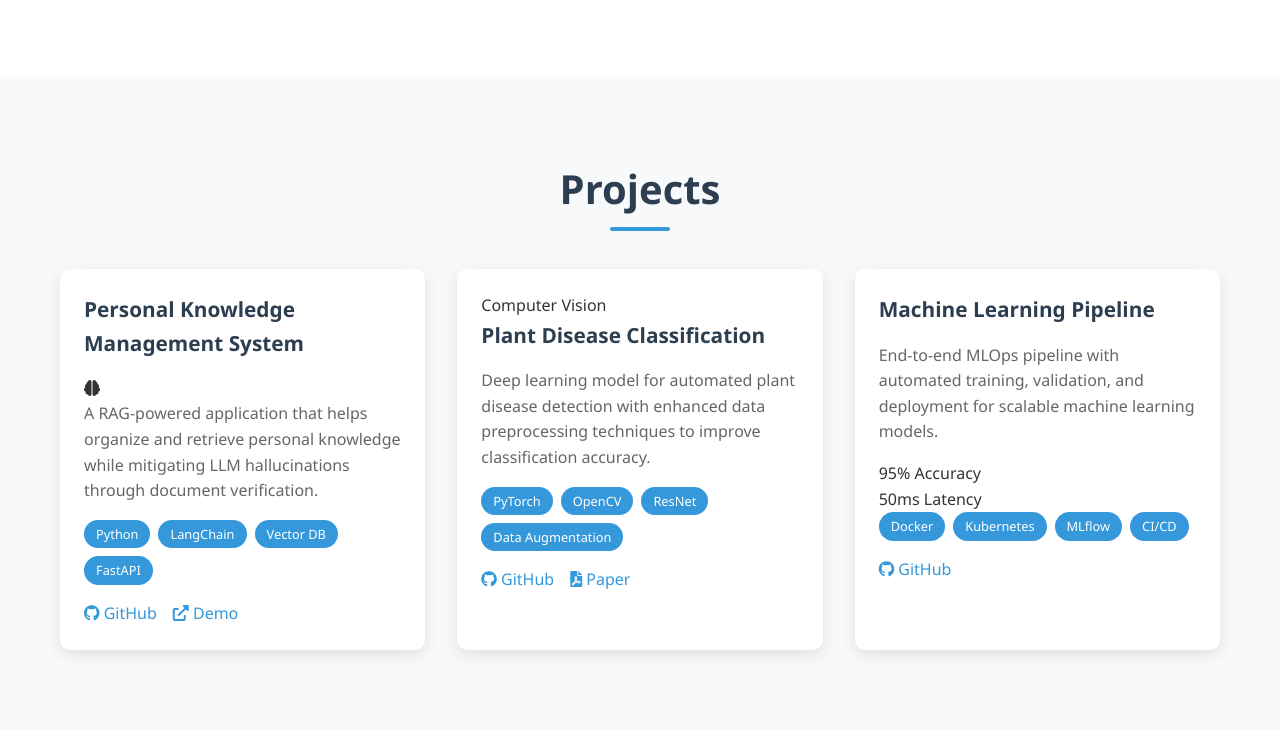
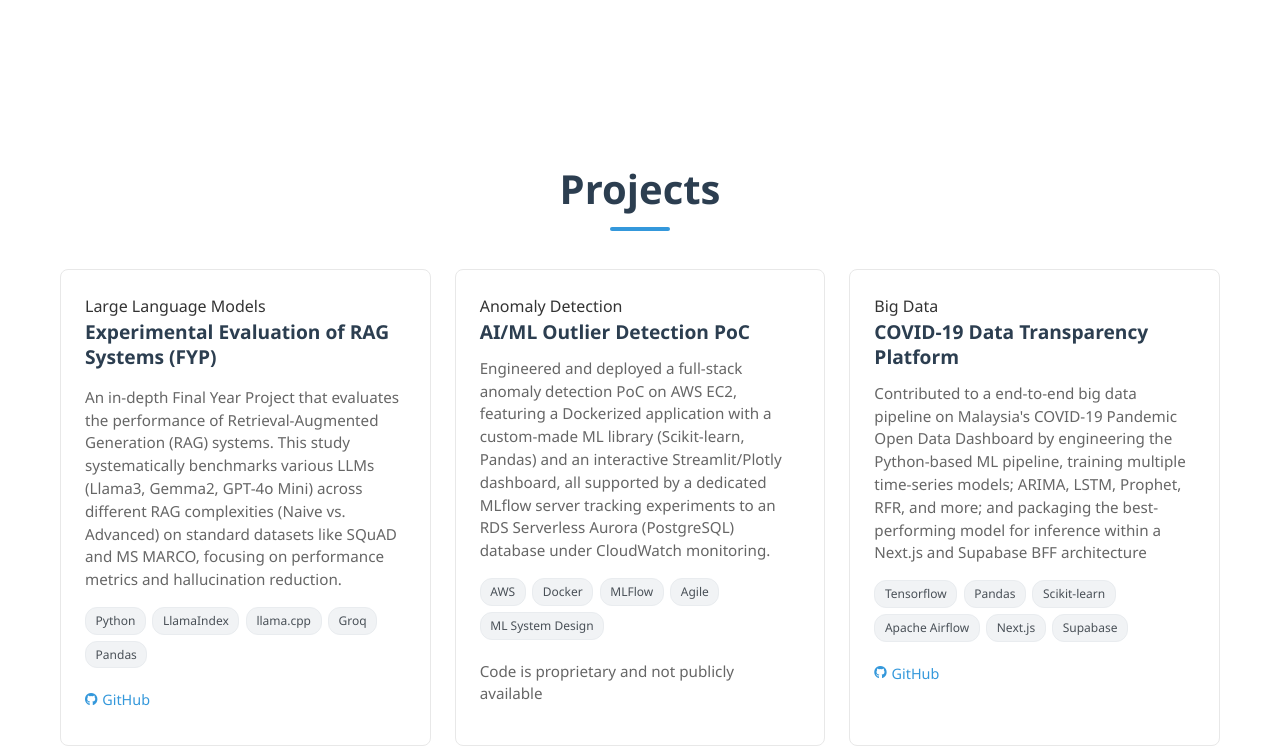
Before and after one commit to MarcusO17/my-portfolio, a plain HTML site: page index.html in a window 1280 px wide. Shown: the part 2372-3122 px from the top of the page. Drawn offline with Linux system fonts and the light colour scheme.

Commit message:
Refactor project section layout and update project descriptions for clarity and consistency

```diff
--- a/index.html
+++ b/index.html
@@ -97,8 +97,7 @@
             <div class="papers-grid">
                 <div class="paper-item">
                     <div class="paper-content">
-                        <h3 class="paper-title">Enhancing Personal Knowledge Management by Mitigating LLM Hallucinations with Retrieval-
-                        Augmented Generation</h3>
+                        <h3 class="paper-title">Enhancing Personal Knowledge Management by Mitigating LLM Hallucinations with Retrieval-Augmented Generation</h3>
                         <p class="paper-authors">Ge Ye Ong, Mohanan Vasuky</p>
                         <p class="paper-venue">International Conference on Computer, Information Technology & Intelligent Computing 2025</p>
                         <p class="paper-publisher">Accepted</p>
@@ -134,47 +133,25 @@
         <div class="container">
             <h2 class="section-title">Projects</h2>
             <div class="projects-grid">
-                <div class="project-card project-card-minimal">
+                <div class="project-card project-card-border">
                     <div class="project-content">
+                        <div class="project-category">Large Language Models</div>
                         <div class="project-header">
-                            <h3>Personal Knowledge Management System</h3>
-                            <i class="fas fa-brain project-icon"></i>
+                            <h3>Experimental Evaluation of RAG Systems (FYP)</h3>
                         </div>
-                        <p>A RAG-powered application that helps organize and retrieve personal knowledge while mitigating LLM hallucinations through document verification.</p>
+                        <p class="project-desc">An in-depth Final Year Project that evaluates the performance of Retrieval-Augmented Generation (RAG) systems.
+                            This study systematically benchmarks various LLMs (Llama3, Gemma2, GPT-4o Mini) across different RAG complexities (Naive vs. Advanced)
+                            on standard datasets like SQuAD and MS MARCO, focusing on performance metrics and hallucination reduction.</p>
                         <div class="project-tech">
                             <span class="tech-tag">Python</span>
-                            <span class="tech-tag">LangChain</span>
-                            <span class="tech-tag">Vector DB</span>
-                            <span class="tech-tag">FastAPI</span>
+                            <span class="tech-tag">LlamaIndex</span>
+                            <span class="tech-tag">llama.cpp</span>
+                            <span class="tech-tag">Groq</span>
+                            <span class="tech-tag">Pandas</span>
                         </div>
                         <div class="project-links">
-                            <a href="#" class="project-link">
+                            <a href="https://github.com/MarcusO17/RAG-FYP2024" class="project-link">
                                 <i class="fab fa-github"></i> GitHub
-                            </a>
-                            <a href="#" class="project-link">
-                                <i class="fas fa-external-link-alt"></i> Demo
-                            </a>
-                        </div>
-                    </div>
-                </div>
-
-                <div class="project-card project-card-accent">
-                    <div class="project-content">
-                        <div class="project-category">Computer Vision</div>
-                        <h3>Plant Disease Classification</h3>
-                        <p>Deep learning model for automated plant disease detection with enhanced data preprocessing techniques to improve classification accuracy.</p>
-                        <div class="project-tech">
-                            <span class="tech-tag">PyTorch</span>
-                            <span class="tech-tag">OpenCV</span>
-                            <span class="tech-tag">ResNet</span>
-                            <span class="tech-tag">Data Augmentation</span>
-                        </div>
-                        <div class="project-links">
-                            <a href="#" class="project-link">
-                                <i class="fab fa-github"></i> GitHub
-                            </a>
-                            <a href="#" class="project-link">
-                                <i class="fas fa-file-pdf"></i> Paper
                             </a>
                         </div>
                     </div>
@@ -182,26 +159,42 @@
 
                 <div class="project-card project-card-border">
                     <div class="project-content">
-                        <h3>Machine Learning Pipeline</h3>
-                        <p>End-to-end MLOps pipeline with automated training, validation, and deployment for scalable machine learning models.</p>
-                        <div class="project-stats">
-                            <div class="stat-item">
-                                <span class="stat-number">95%</span>
-                                <span class="stat-label">Accuracy</span>
-                            </div>
-                            <div class="stat-item">
-                                <span class="stat-number">50ms</span>
-                                <span class="stat-label">Latency</span>
-                            </div>
-                        </div>
+                        <div class="project-category">Anomaly Detection</div>
+                        <h3>AI/ML Outlier Detection PoC</h3>
+                        <p>Engineered and deployed a full-stack anomaly detection PoC on AWS EC2, featuring a Dockerized application with a custom-made ML library
+                            (Scikit-learn, Pandas) and an interactive Streamlit/Plotly dashboard,
+                            all supported by a dedicated MLflow server tracking experiments to an RDS Serverless Aurora (PostgreSQL)
+                             database under CloudWatch monitoring.</p>
                         <div class="project-tech">
+                            <span class="tech-tag">AWS</span>
                             <span class="tech-tag">Docker</span>
-                            <span class="tech-tag">Kubernetes</span>
-                            <span class="tech-tag">MLflow</span>
-                            <span class="tech-tag">CI/CD</span>
+                            <span class="tech-tag">MLFlow</span>
+                            <span class="tech-tag">Agile</span>
+                            <span class="tech-tag">ML System Design</span>
                         </div>
                         <div class="project-links">
-                            <a href="#" class="project-link">
+                            <p class="unavail-link">Code is proprietary and not publicly available</p>
+                        </div>
+                    </div>
+                </div>
+
+                <div class="project-card project-card-border">
+                    <div class="project-content">
+                        <div class="project-category">Big Data</div>
+                        <h3>COVID-19 Data Transparency Platform</h3>
+                        <p>Contributed to a end-to-end big data pipeline on Malaysia's COVID-19 Pandemic Open Data Dashboard by engineering the
+                            Python-based ML pipeline, training multiple time-series models; ARIMA, LSTM, Prophet, RFR, and more;
+                            and packaging the best-performing model for inference within a Next.js and Supabase BFF architecture</p>
+                        <div class="project-tech">
+                            <span class="tech-tag">Tensorflow</span>
+                            <span class="tech-tag">Pandas</span>
+                            <span class="tech-tag">Scikit-learn</span>
+                            <span class="tech-tag">Apache Airflow</span>
+                            <span class="tech-tag">Next.js</span>
+                            <span class="tech-tag">Supabase</span>
+                        </div>
+                        <div class="project-links">
+                            <a href="https://www.github.com/MarcusO17/5011-cem-ml" class="project-link">
                                 <i class="fab fa-github"></i> GitHub
                             </a>
                         </div>
--- a/styles.css
+++ b/styles.css
@@ -254,69 +254,108 @@ section {
 
 /* Projects Section */
 .projects {
-    background-color: #f8f9fa;
+    background-color: #ffffff;
 }
 
 .projects-grid {
     display: grid;
     grid-template-columns: repeat(auto-fit, minmax(350px, 1fr));
-    gap: 2rem;
+    gap: 1.5rem;
 }
 
 .project-card {
     background: white;
-    border-radius: 10px;
+    border-radius: 8px;
     overflow: hidden;
-    box-shadow: 0 5px 15px rgba(0, 0, 0, 0.1);
-    transition: transform 0.3s ease;
+    border: 1px solid #e8e8e8;
+    transition: all 0.3s ease;
+    padding: 1.5rem;
 }
 
 .project-card:hover {
-    transform: translateY(-5px);
+    transform: translateY(-2px);
+    box-shadow: 0 8px 25px rgba(0, 0, 0, 0.08);
 }
 
-.project-image {
-    height: 200px;
-    background: linear-gradient(135deg, #667eea 0%, #764ba2 100%);
-    display: flex;
-    align-items: center;
-    justify-content: center;
+/* Minimal card variant */
+.project-card-minimal {
+    border-left: 3px solid #3498db;
 }
 
-.placeholder-image {
-    color: white;
-    font-size: 3rem;
+.project-header {
+    margin-bottom: 1rem;
+}
+
+.project-header h3 {
+    font-size: 1.2rem;
+    color: #2c3e50;
+    font-weight: 600;
+    line-height: 1.3;
+}
+
+
+.project-stats {
+    display: flex;
+    gap: 1.5rem;
+    margin: 1rem 0;
+    padding: 1rem;
+    background: #f8f9fa;
+    border-radius: 6px;
+}
+
+.stat-item {
+    text-align: center;
+}
+
+.stat-number {
+    display: block;
+    font-size: 1.3rem;
+    font-weight: 700;
+    color: #3498db;
+}
+
+.stat-label {
+    font-size: 0.75rem;
+    color: #666;
+    text-transform: uppercase;
+    letter-spacing: 0.5px;
 }
 
 .project-content {
-    padding: 1.5rem;
+    padding: 0;
 }
 
 .project-content h3 {
-    font-size: 1.3rem;
-    margin-bottom: 1rem;
+    font-size: 1.2rem;
+    margin-bottom: 0.75rem;
     color: #2c3e50;
+    font-weight: 600;
+    line-height: 1.3;
 }
 
-.project-content p {
+.project-content p,
+.project-desc {
     color: #666;
     margin-bottom: 1rem;
+    line-height: 1.5;
+    font-size: 0.95rem;
 }
 
 .project-tech {
     display: flex;
     flex-wrap: wrap;
-    gap: 0.5rem;
-    margin-bottom: 1rem;
+    gap: 0.4rem;
+    margin-bottom: 1.25rem;
 }
 
 .tech-tag {
-    background-color: #3498db;
-    color: white;
-    padding: 0.25rem 0.75rem;
-    border-radius: 15px;
-    font-size: 0.8rem;
+    background-color: #f1f3f5;
+    color: #495057;
+    padding: 0.2rem 0.6rem;
+    border-radius: 12px;
+    font-size: 0.75rem;
     font-weight: 500;
+    border: 1px solid #e9ecef;
 }
 
 .project-links {
@@ -328,11 +367,19 @@ section {
     color: #3498db;
     text-decoration: none;
     font-weight: 500;
+    font-size: 0.9rem;
     transition: color 0.3s ease;
+    display: flex;
+    align-items: center;
+    gap: 0.3rem;
 }
 
 .project-link:hover {
     color: #2980b9;
+}
+
+.project-link i {
+    font-size: 0.8rem;
 }
 
 /* Papers Section */
```
